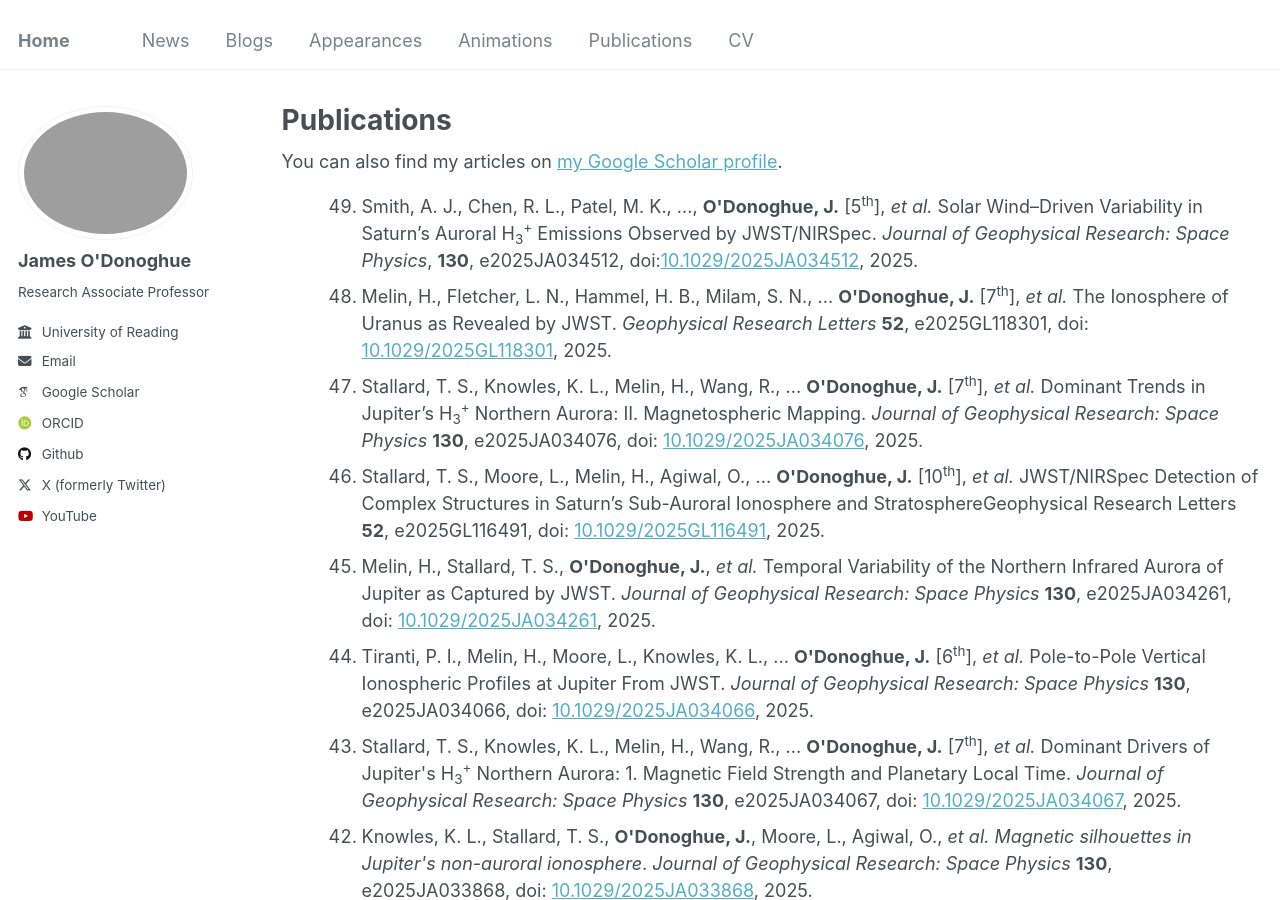
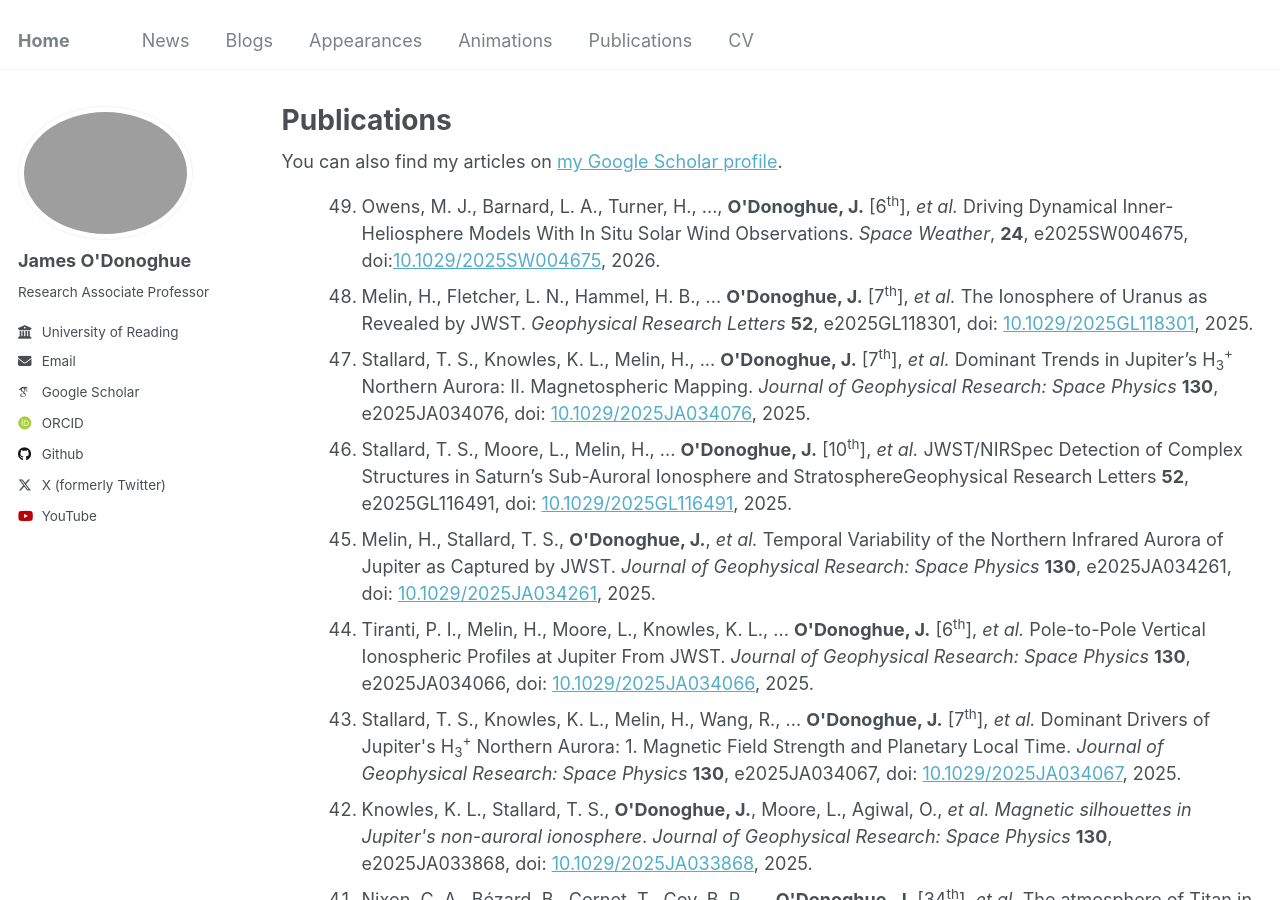
Before and after one commit to odonoghuespace/odonoghuespace.github.io, a Jekyll site: the page built from _pages/publications.html, in a window 1280 px wide and 900 px high. Built offline with Jekyll 4.4.1, drawn with Linux system fonts in a browser that asks for light colours; some web fonts are replaced.

Commit message:
Update publications.html

```diff
--- a/_pages/publications.html
+++ b/_pages/publications.html
@@ -16,13 +16,13 @@ author_profile: true
 <ol reversed>
   <ol reversed>
 
-  <li>Smith, A. J., Chen, R. L., Patel, M. K., ..., <b>O'Donoghue, J.</b> [5<sup>th</sup>], <i>et al.</i> Solar Wind–Driven Variability in Saturn’s Auroral H<sub>3</sub><sup>+</sup> Emissions Observed by JWST/NIRSpec. <i>Journal of Geophysical Research: Space Physics</i>, <b>130</b>, e2025JA034512, doi:<a href="https://doi.org/10.1029/2025JA034512">10.1029/2025JA034512</a>, 2025.</li>
+  <li>Owens, M. J., Barnard, L. A., Turner, H., ..., <b>O'Donoghue, J.</b> [6<sup>th</sup>], <i>et al.</i> Driving Dynamical Inner-Heliosphere Models With In Situ Solar Wind Observations. <i>Space Weather</i>, <b>24</b>, e2025SW004675, doi:<a href="https://doi.org/10.1029/2025SW004675">10.1029/2025SW004675</a>, 2026.</li>
 
-  <li>Melin, H., Fletcher, L. N., Hammel, H. B., Milam, S. N., ... <strong>O'Donoghue, J.</strong> [7<sup>th</sup>], <em>et al.</em> The Ionosphere of Uranus as Revealed by JWST. <em>Geophysical Research Letters</em> <strong>52</strong>, e2025GL118301, doi: <a href="https://doi.org/10.1029/2025GL118301">10.1029/2025GL118301</a>, 2025.</li>
+  <li>Melin, H., Fletcher, L. N., Hammel, H. B., ... <strong>O'Donoghue, J.</strong> [7<sup>th</sup>], <em>et al.</em> The Ionosphere of Uranus as Revealed by JWST. <em>Geophysical Research Letters</em> <strong>52</strong>, e2025GL118301, doi: <a href="https://doi.org/10.1029/2025GL118301">10.1029/2025GL118301</a>, 2025.</li>
 
-  <li>Stallard, T. S., Knowles, K. L., Melin, H., Wang, R., ... <strong>O'Donoghue, J.</strong> [7<sup>th</sup>], <em>et al.</em> Dominant Trends in Jupiter’s H<sub>3</sub><sup>+</sup> Northern Aurora: II. Magnetospheric Mapping. <em>Journal of Geophysical Research: Space Physics</em> <strong>130</strong>, e2025JA034076, doi: <a href="https://doi.org/10.1029/2025JA034076">10.1029/2025JA034076</a>, 2025.</li>
+  <li>Stallard, T. S., Knowles, K. L., Melin, H., ... <strong>O'Donoghue, J.</strong> [7<sup>th</sup>], <em>et al.</em> Dominant Trends in Jupiter’s H<sub>3</sub><sup>+</sup> Northern Aurora: II. Magnetospheric Mapping. <em>Journal of Geophysical Research: Space Physics</em> <strong>130</strong>, e2025JA034076, doi: <a href="https://doi.org/10.1029/2025JA034076">10.1029/2025JA034076</a>, 2025.</li>
 
-  <li>Stallard, T. S., Moore, L., Melin, H., Agiwal, O., ... <strong>O'Donoghue, J.</strong> [10<sup>th</sup>], <em>et al.</em> JWST/NIRSpec Detection of Complex Structures in Saturn’s Sub-Auroral Ionosphere and Stratosphere</. <em>Geophysical Research Letters</em> <strong>52</strong>, e2025GL116491, doi: <a href="https://doi.org/10.1029/2025GL116491">10.1029/2025GL116491</a>, 2025.</li>
+  <li>Stallard, T. S., Moore, L., Melin, H., ... <strong>O'Donoghue, J.</strong> [10<sup>th</sup>], <em>et al.</em> JWST/NIRSpec Detection of Complex Structures in Saturn’s Sub-Auroral Ionosphere and Stratosphere</. <em>Geophysical Research Letters</em> <strong>52</strong>, e2025GL116491, doi: <a href="https://doi.org/10.1029/2025GL116491">10.1029/2025GL116491</a>, 2025.</li>
 
   <li>Melin, H., Stallard, T. S., <strong>O'Donoghue, J.</strong>, <em>et al.</em> Temporal Variability of the Northern Infrared Aurora of Jupiter as Captured by JWST. <em>Journal of Geophysical Research: Space Physics</em> <strong>130</strong>, e2025JA034261, doi: <a href="https://doi.org/10.1029/2025JA034261">10.1029/2025JA034261</a>, 2025.</li>
 
```
